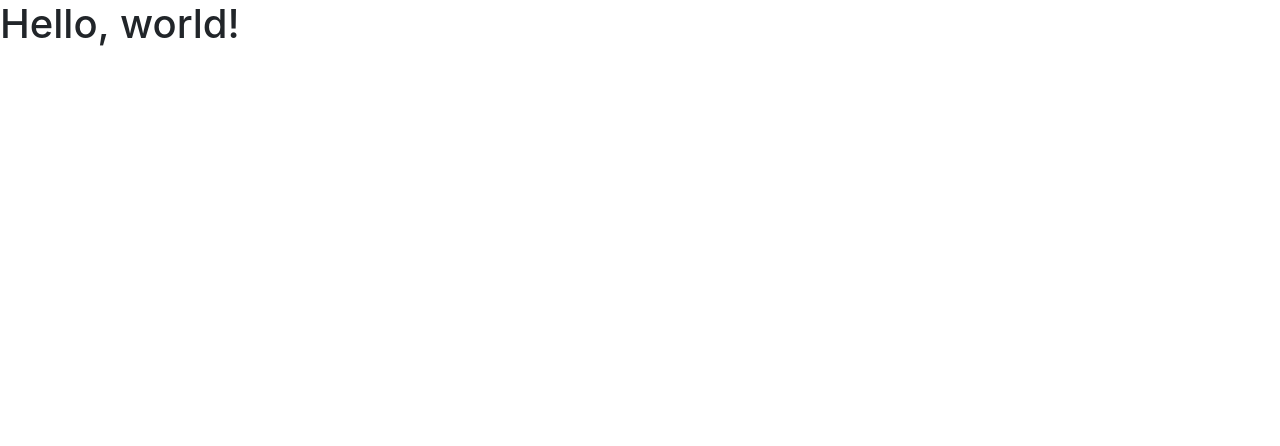
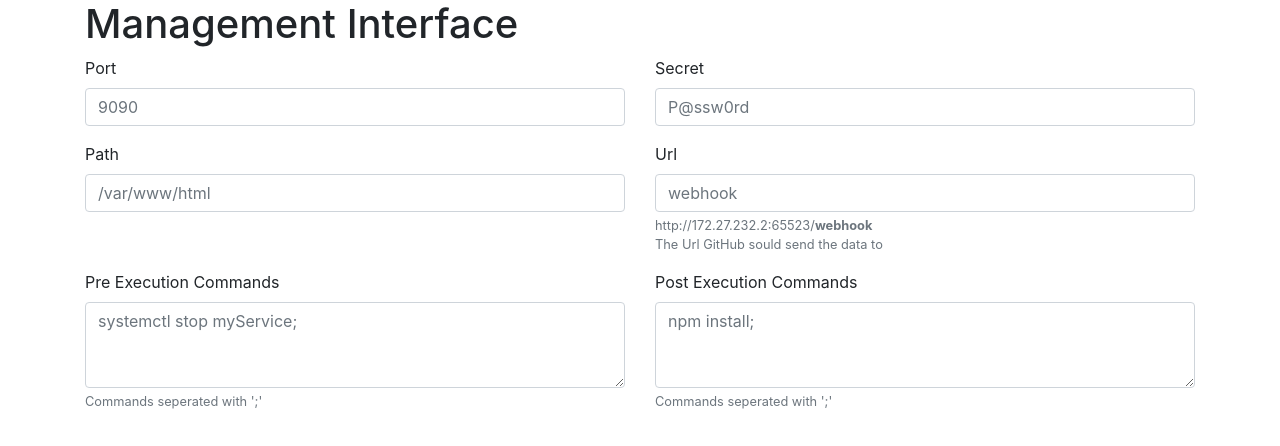
Before and after one commit to MarcelWalk/WebHookJS, a website: page index.html in a window 1280 px wide. Drawn offline with nearby package versions, Linux system fonts and the light colour scheme.

Commit message:
finished html ui

```diff
--- a/index.html
+++ b/index.html
@@ -1,22 +1,92 @@
 <!doctype html>
 <html lang="en">
+
 <head>
   <!-- Required meta tags -->
   <meta charset="utf-8">
   <meta name="viewport" content="width=device-width, initial-scale=1, shrink-to-fit=no">
 
   <!-- Bootstrap CSS -->
-    <link rel="stylesheet" href="https://stackpath.bootstrapcdn.com/bootstrap/4.5.2/css/bootstrap.min.css" integrity="sha384-JcKb8q3iqJ61gNV9KGb8thSsNjpSL0n8PARn9HuZOnIxN0hoP+VmmDGMN5t9UJ0Z" crossorigin="anonymous">
+  <link rel="stylesheet" href="https://stackpath.bootstrapcdn.com/bootstrap/4.5.2/css/bootstrap.min.css"
+    integrity="sha384-JcKb8q3iqJ61gNV9KGb8thSsNjpSL0n8PARn9HuZOnIxN0hoP+VmmDGMN5t9UJ0Z" crossorigin="anonymous">
 
-    <title>Hello, world!</title>
+  <title>Management</title>
 </head>
+
 <body>
-    <h1>Hello, world!</h1>
+  <div class="container">
+    <div class="row">
+      <div class="col-md">
+        <h1>Management Interface</h1>
+      </div>
+    </div>
+    <form>
+      <div class="row">
+        <div class="col-md">
+          <div class="form-group">
+            <label for="txtPort">Port</label>
+            <input type="text" class="form-control" id="txtPort" placeholder="9090">
+          </div>
+        </div>
+        <div class="col-md">
+          <div class="form-group">
+            <label for="txtSecret">Secret</label>
+            <input type="password" class="form-control" id="txtSecret" placeholder="P@ssw0rd">
+          </div>
+        </div>
+      </div>
+      <div class="row">
+        <div class="col-md">
+          <div class="form-group">
+            <label for="txtPath">Path</label>
+            <input type="text" class="form-control" id="txtPath" placeholder="/var/www/html">
+          </div>
+        </div>
+        <div class="col-md">
+          <div class="form-group">
+            <label for="txtUrl">Url</label>
+            <input type="text" class="form-control" id="txtUrl" aria-describedby="urlHelp" placeholder="webhook">
+            <small id="urlHelp" class="form-text text-muted">
+              http://172.27.232.2:65523/<strong>webhook</strong><br>The Url GitHub sould send the data to
+            </small>
+          </div>
+        </div>
+      </div>
+      <div class="row">
+        <div class="col-md">
+          <div class="form-group">
+            <label for="txtPre">Pre Execution Commands</label>
+            <textarea class="form-control" id="txtPre" rows="3" placeholder="systemctl stop myService;" aria-describedby="preHelp"></textarea>
+            <small id="preHelp" class="form-text text-muted">
+              Commands seperated with ';'
+            </small>
+          </div>
+        </div>
+        <div class="col-md">
+          <div class="form-group">
+            <label for="txtPost">Post Execution Commands</label>
+            <textarea class="form-control" id="txtPost" rows="3" placeholder="npm install;" aria-describedby="postHelp"></textarea>
+            <small id="postHelp" class="form-text text-muted">
+              Commands seperated with ';'
+            </small>
+          </div>
+        </div>
+      </div>
+    </form>
+  </div>
+
 
   <!-- Optional JavaScript -->
   <!-- jQuery first, then Popper.js, then Bootstrap JS -->
-    <script src="https://code.jquery.com/jquery-3.5.1.slim.min.js" integrity="sha384-DfXdz2htPH0lsSSs5nCTpuj/zy4C+OGpamoFVy38MVBnE+IbbVYUew+OrCXaRkfj" crossorigin="anonymous"></script>
-    <script src="https://cdn.jsdelivr.net/npm/popper.js@1.16.1/dist/umd/popper.min.js" integrity="sha384-9/reFTGAW83EW2RDu2S0VKaIzap3H66lZH81PoYlFhbGU+6BZp6G7niu735Sk7lN" crossorigin="anonymous"></script>
-    <script src="https://stackpath.bootstrapcdn.com/bootstrap/4.5.2/js/bootstrap.min.js" integrity="sha384-B4gt1jrGC7Jh4AgTPSdUtOBvfO8shuf57BaghqFfPlYxofvL8/KUEfYiJOMMV+rV" crossorigin="anonymous"></script>
+  <script src="https://code.jquery.com/jquery-3.5.1.slim.min.js"
+    integrity="sha384-DfXdz2htPH0lsSSs5nCTpuj/zy4C+OGpamoFVy38MVBnE+IbbVYUew+OrCXaRkfj" crossorigin="anonymous">
+  </script>
+  <script src="https://cdn.jsdelivr.net/npm/popper.js@1.16.1/dist/umd/popper.min.js"
+    integrity="sha384-9/reFTGAW83EW2RDu2S0VKaIzap3H66lZH81PoYlFhbGU+6BZp6G7niu735Sk7lN" crossorigin="anonymous">
+  </script>
+  <script src="https://stackpath.bootstrapcdn.com/bootstrap/4.5.2/js/bootstrap.min.js"
+    integrity="sha384-B4gt1jrGC7Jh4AgTPSdUtOBvfO8shuf57BaghqFfPlYxofvL8/KUEfYiJOMMV+rV" crossorigin="anonymous">
+  </script>
 </body>
+
 </html>
```
Lines whose indentation alone changed are shown as unchanged.
